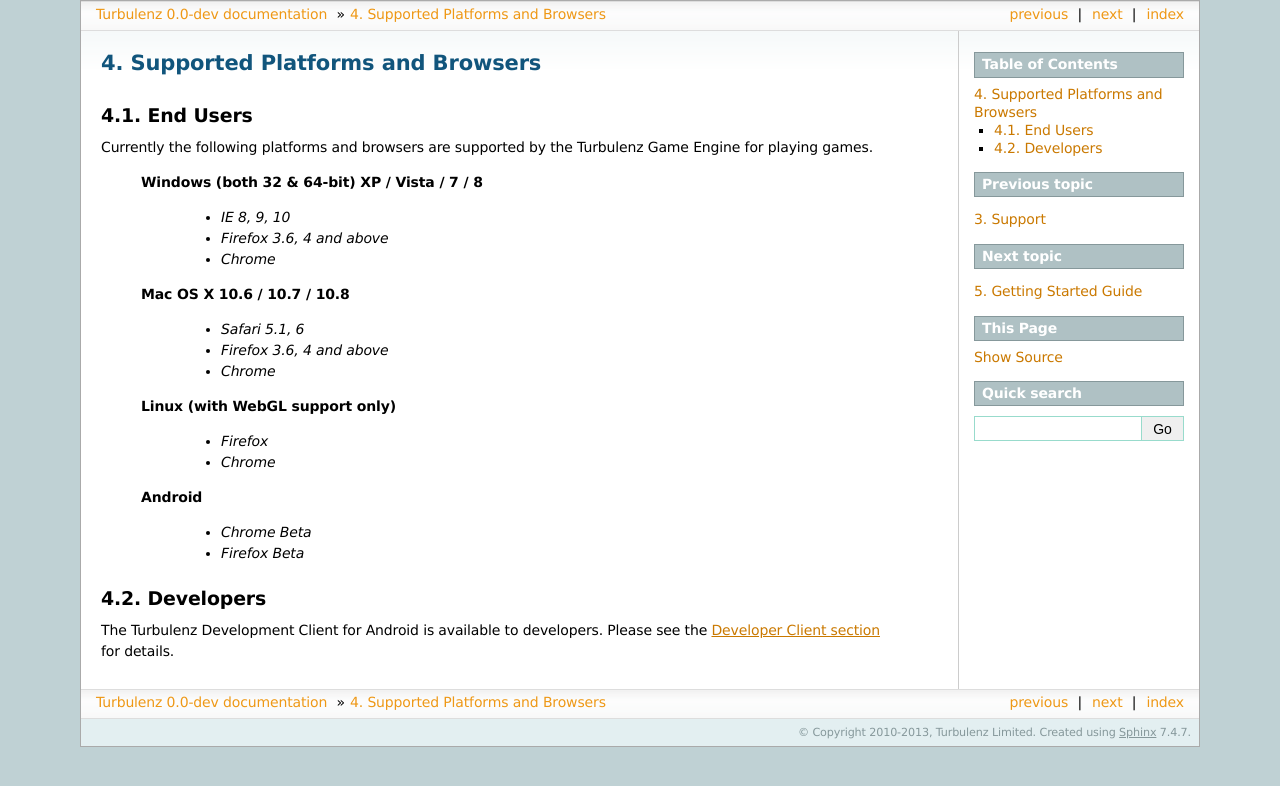
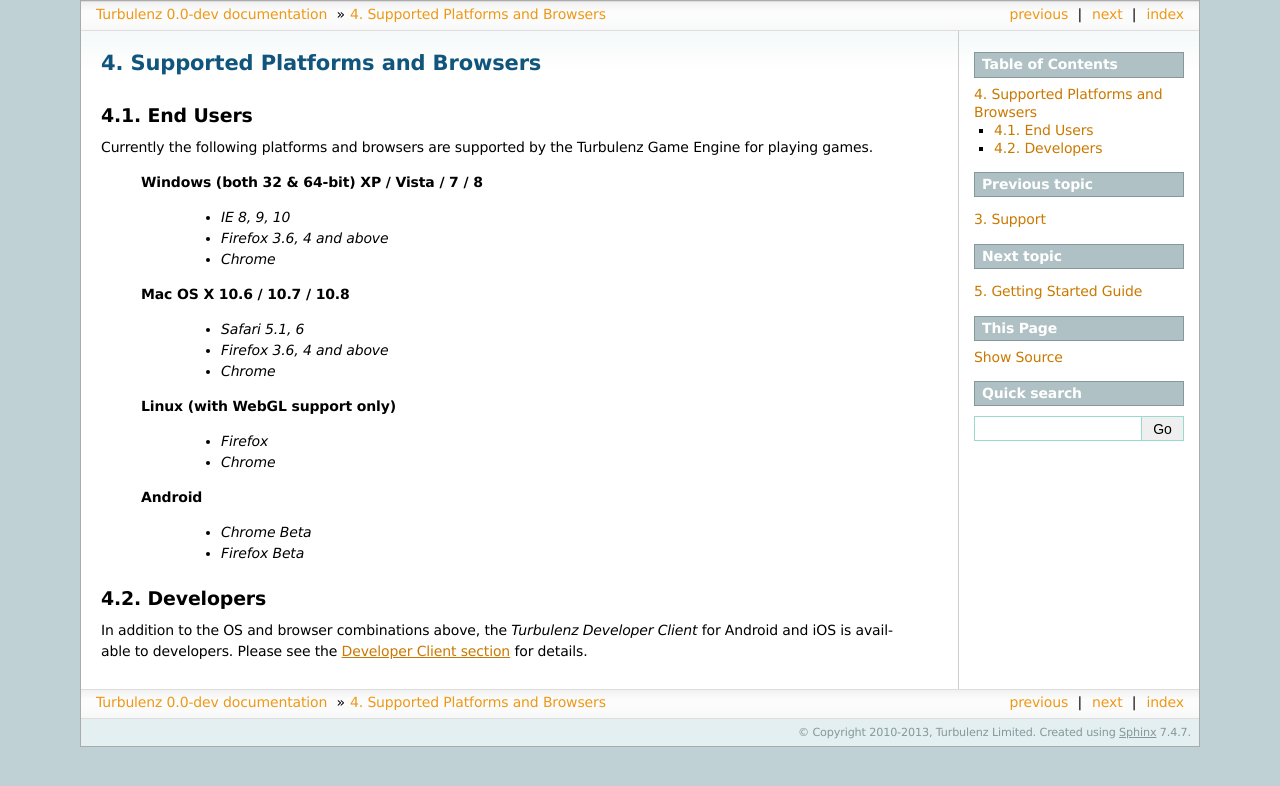
Before and after one commit to turbulenz/turbulenz_engine, a Sphinx documentation site: the page built from docs/source/end_user_support.rst, in a window 1280 px wide. Shown: the top 786 px of the page. Built offline with Sphinx 7.4.7, drawn with Linux system fonts in a browser that asks for light colours.

```diff
--- a/docs/source/end_user_support.rst
+++ b/docs/source/end_user_support.rst
@@ -43,6 +43,7 @@ Turbulenz Game Engine for playing games.
 Developers
 ----------
 
-The Turbulenz Development Client for Android is available to
-developers.  Please see the :ref:`Developer Client section
+In addition to the OS and browser combinations above, the *Turbulenz
+Developer Client* for Android and iOS is available to developers.
+Please see the :ref:`Developer Client section
 <developer_client_readme>` for details.
--- a/docs/source/recommendations.rst
+++ b/docs/source/recommendations.rst
@@ -184,7 +184,7 @@ TypeScript:
    number of browsers.
  * A build step is always required after changes are made to source
    files.  With JavaScript alone, code changes are reflected
-   immediately in *debug* and *canvas-debug* builds.
+   immediately in *canvas-debug* builds.
  * Not all editing environments that support JavaScript provide the
    same level of functionality for TypeScript.
  * Some TypeScript language features introduce extra code into the
```
